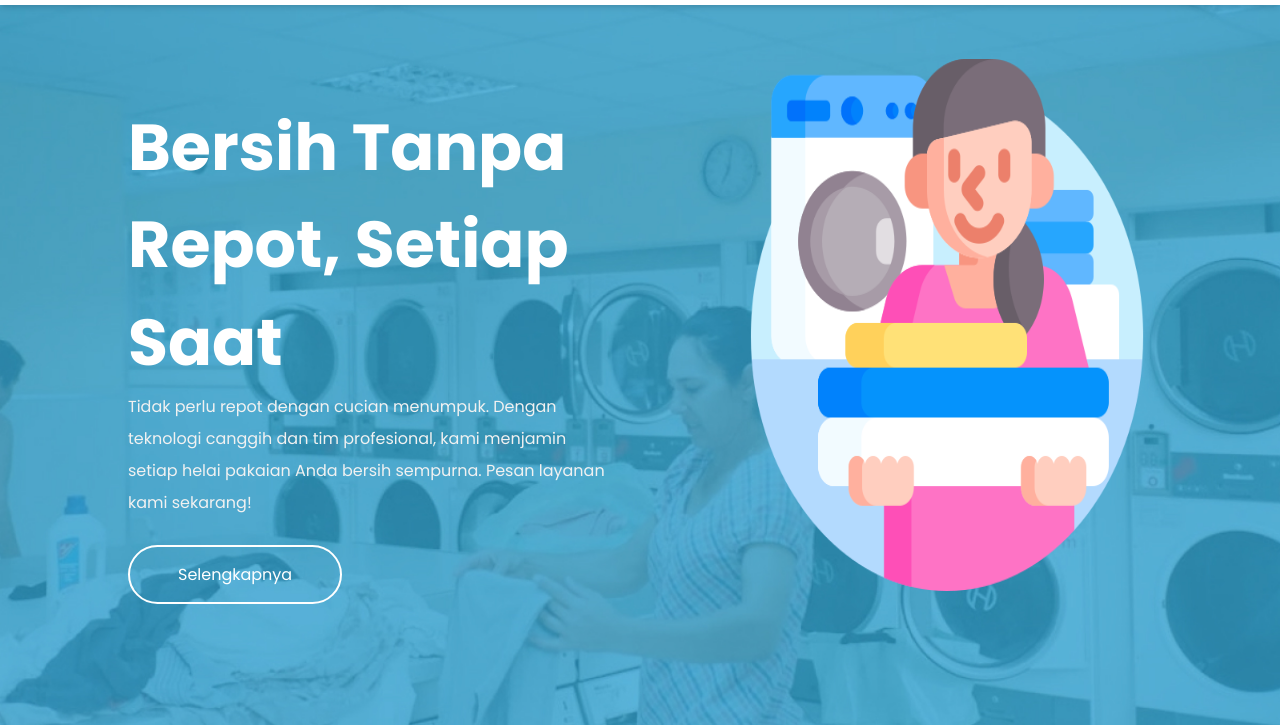
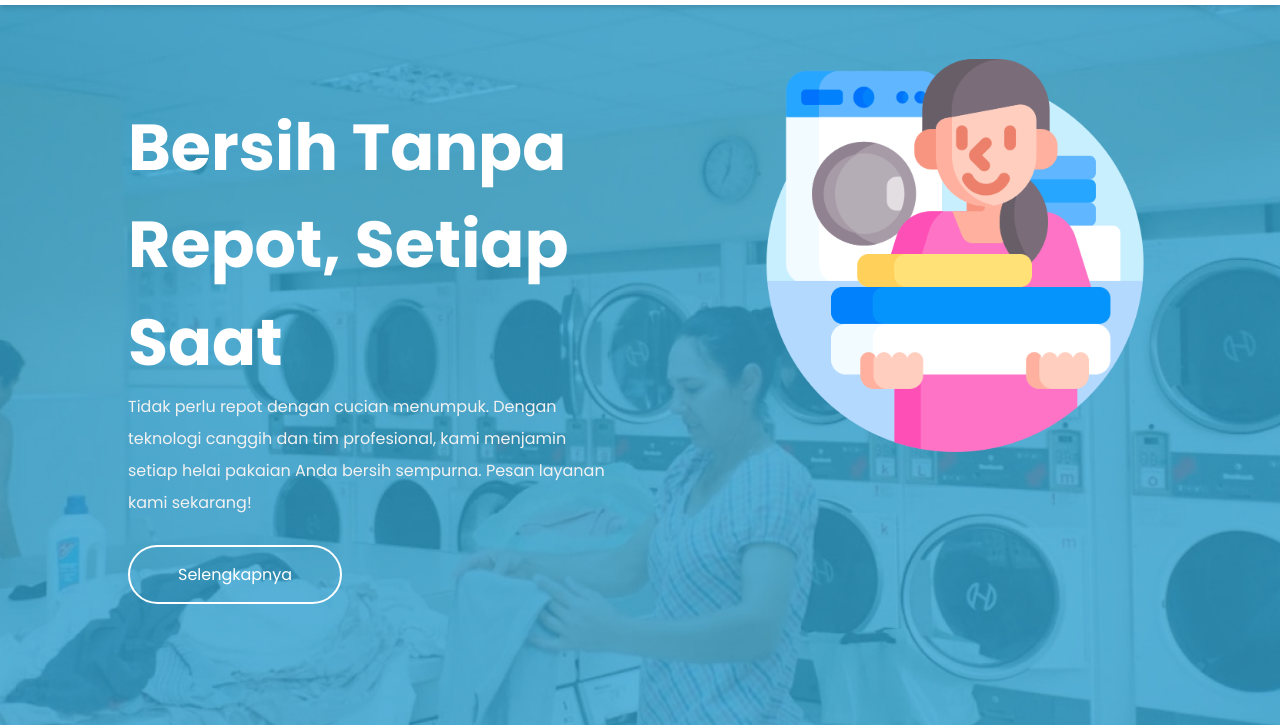
Before and after one commit to NandaAmanta/bubble-loundry, a plain HTML site: page index.html in a window 1280 px wide. Shown: the part 75-802 px from the top of the page. Drawn offline with nearby package versions, Linux system fonts and the light colour scheme.

Commit message:
fix : image bug

```diff
--- a/index.html
+++ b/index.html
@@ -194,8 +194,12 @@
               >
             </div>
           </div>
-          <div class="image flex justify-center lg:justify-end mt-10 lg:mt-0">
-            <img src="./images/laundry.png" alt="" class="w-10/12" />
+          <div class="image mt-10 lg:mt-0">
+            <img
+              src="./images/laundry.png"
+              alt=""
+              class="w-[80%] flex mx-auto lg:mr-0 lg:ml-auto"
+            />
           </div>
         </div>
       </div>
```
